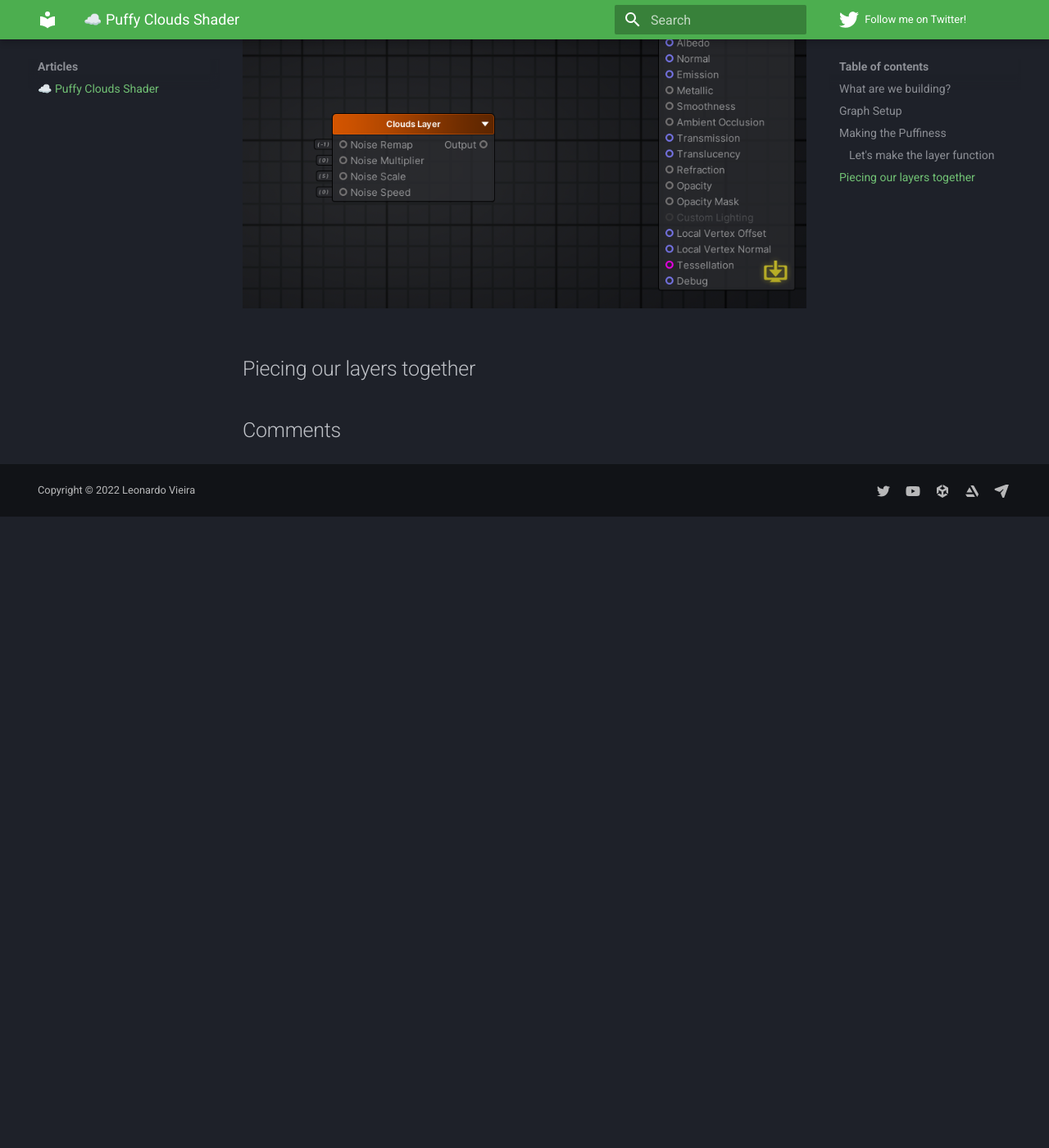
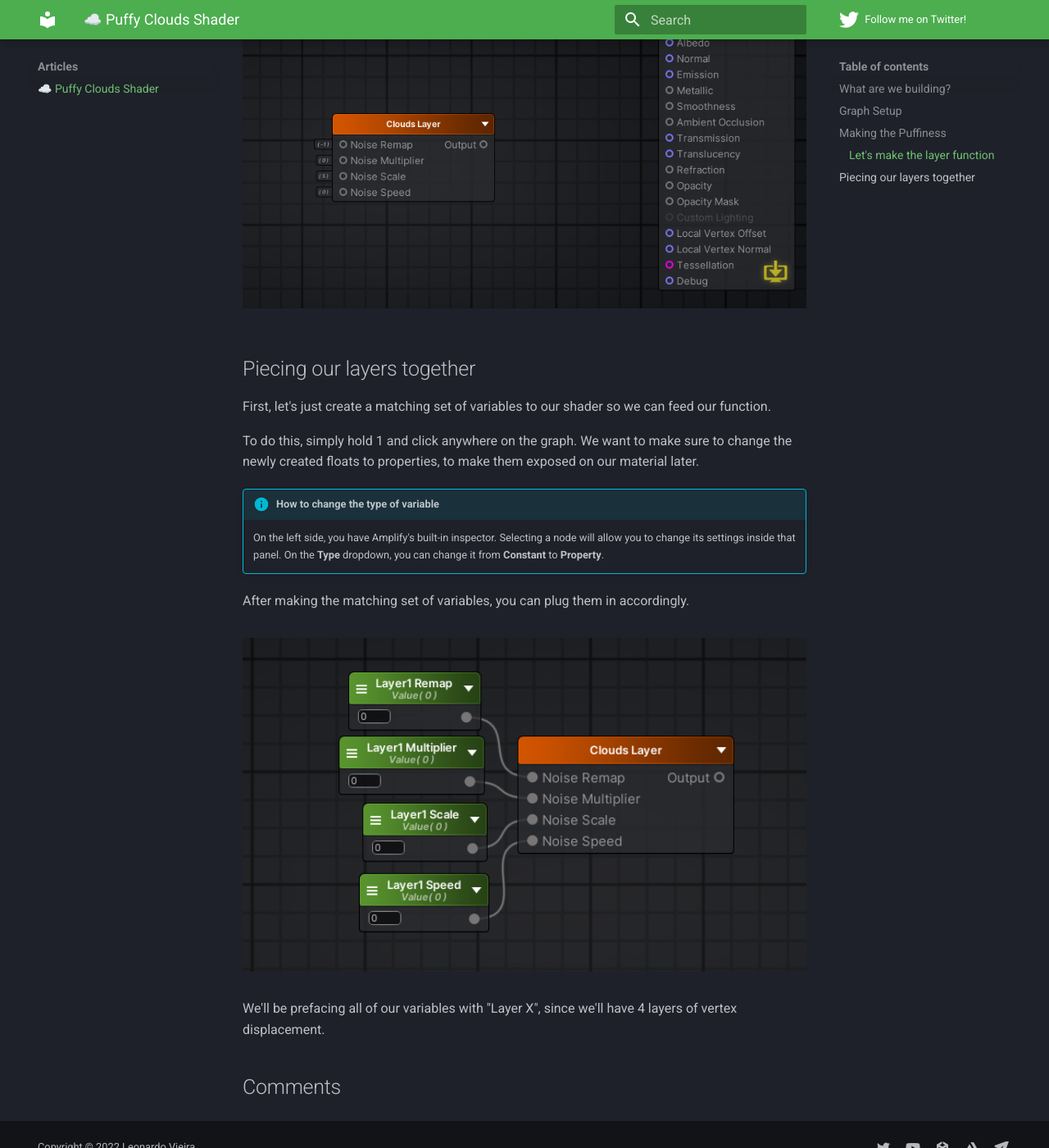
Before and after one commit to Nokdef/NokdefWebsite, an MkDocs documentation site: the page built from docs/Articles/Stylized-Puffy-Clouds-Shader.md, in a window 1280 px wide and 1400 px high, scrolled down 9793 px. Shown: the whole window at 82% size. Built offline with MkDocs 1.6.1 and Material for MkDocs 9.7.7, drawn with Linux system fonts in a browser that asks for light colours; comment, search, counter and statistics services are not loaded; before the commit the page ends 10423 px from its top, so only the background shows below that.

Commit message:
Layer building

```diff
--- a/docs/Articles/Stylized-Puffy-Clouds-Shader.md
+++ b/docs/Articles/Stylized-Puffy-Clouds-Shader.md
@@ -115,3 +115,12 @@ Now, we are done with the function! If we go back to our original shader file, P
 <figure markdown>
 ![Creating Shader](https://raw.githubusercontent.com/Nokdef/NokdefWebsite/main/docs/StylizedPuffyClouds-11.png){ width="900" }</figure>
 ## Piecing our layers together
+First, let's just create a matching set of variables to our shader so we can feed our function.
+
+To do this, simply hold 1 and click anywhere on the graph. We want to make sure to change the newly created floats to properties, to make them exposed on our material later.
+!!! info "How to change the type of variable"
+    On the left side, you have Amplify's built-in inspector. Selecting a node will allow you to change its settings inside that panel. On the **Type** dropdown, you can change it from **Constant** to **Property**.
+After making the matching set of variables, you can plug them in accordingly.
+<figure markdown>
+![Variables](https://raw.githubusercontent.com/Nokdef/NokdefWebsite/main/docs/StylizedPuffyClouds-12.png){ width="900" }</figure>
+We'll be prefacing all of our variables with "Layer X", since we'll have 4 layers of vertex displacement.
```
Also changed, not shown: docs/StylizedPuffyClouds-12.png (added).
